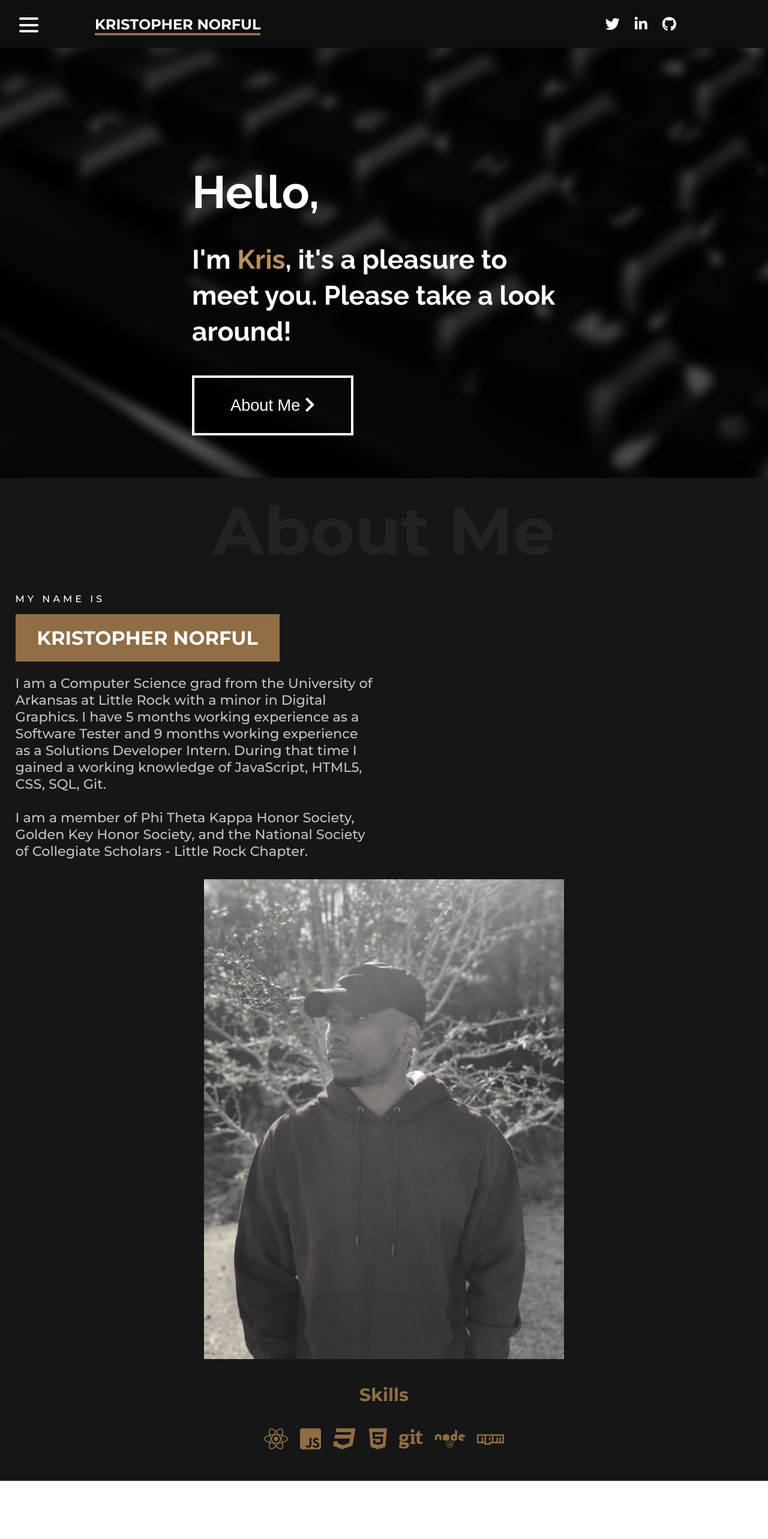
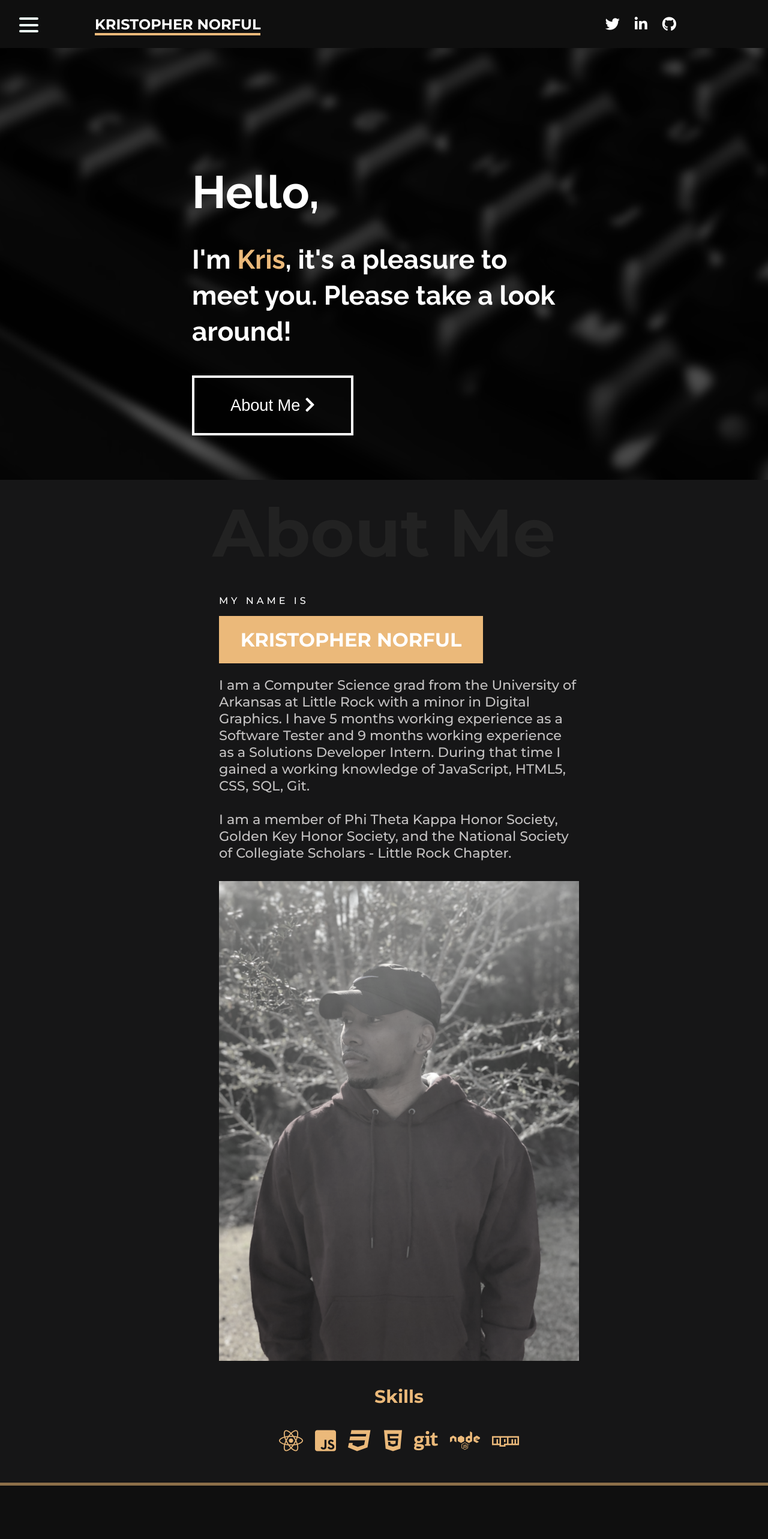
Before and after one commit to knorful/my-page, a React (Create React App) app: page / in a window 1280 px wide. Shown: the top 2566 px of the page at 60% size. Before the commit the page ends 2539 px from the top, so only its background shows below. Built offline with nearby package versions, Linux system fonts and the light colour scheme.

Commit message:
lighten accent color on page

```diff
--- a/src/App.js
+++ b/src/App.js
@@ -12,9 +12,9 @@ function App() {
       <NavBar />
       <Landing />
       <About />
-      {/*<Projects />
+      <Projects />
       <Contact />
-      <Footer /> */}
+      <Footer />
     </div>
   );
 }
--- a/src/components/About/About.js
+++ b/src/components/About/About.js
@@ -100,7 +100,7 @@ const Div = styled.div`
 
 const Div2 = styled.div`
   transform: translateY(${({ animate }) => (animate ? "0" : "100vh")});
-  transition: transform 1s 0.5s;
+  transition: transform 1s 0.4s;
 `;
 
 const Div3 = styled.div`
--- a/src/components/About/About.module.css
+++ b/src/components/About/About.module.css
@@ -5,8 +5,7 @@
   width: 100%;
   height: fit-content;
   z-index: 10;
-  color: #8f6e45;
-  margin-top: -77px;
+  color: #ebb97a;
 }
 
 .About h1 {
@@ -22,7 +21,7 @@
   display: flex;
   flex-direction: column-reverse;
   justify-content: space-between;
-  margin: 70px 2%;
+  margin: 0 2%;
   font-size: 1.5rem;
 }
 
@@ -30,6 +29,7 @@
   display: flex;
   align-items: center;
   justify-content: center;
+  margin-left: 50px;
 }
 
 .About .background {
@@ -69,7 +69,7 @@
 }
 
 .About .introName {
-  background: #8f6e45;
+  background: #ebb97a;
   font-size: 2rem;
   color: white;
   padding: 20px;
@@ -120,6 +120,7 @@
   .About .bioContainer .background {
     order: 3;
     margin: 0;
+    align-self: auto;
   }
 }
 
--- a/src/components/Footer/Footer.module.css
+++ b/src/components/Footer/Footer.module.css
@@ -1,10 +1,12 @@
 .Footer {
   display: flex;
+  position: relative;
   height: 100px;
   justify-content: space-around;
   align-items: center;
   background-color: #161617;
   color: white;
+  z-index: 10;
 }
 
 .Footer .Links i {
@@ -15,5 +17,5 @@
 }
 
 .Footer i:hover {
-  color: #adefd1ff;
+  color: #ebb97a;
 }
--- a/src/components/Landing/Landing.module.css
+++ b/src/components/Landing/Landing.module.css
@@ -53,14 +53,16 @@
 .Landing button:hover {
   transition: all 0.5s;
   cursor: pointer;
-  background-color: #8d6f49;
+  background-color: #ebb97a;
   border-color: black;
   color: black;
   border-radius: 5px;
 }
 
-.Landing figure {
+.Landing figure,
+.Landing figure img {
   margin: 0;
+  height: 100vh;
 }
 
 .Landing .tint img {
@@ -87,7 +89,7 @@
 }
 
 .Landing span {
-  color: #b88f5e;
+  color: #ebb97a;
 }
 
 @media only screen and (max-width: 1004px) {
--- a/src/components/Navigation/NavigationItems/NavigationItems.module.css
+++ b/src/components/Navigation/NavigationItems/NavigationItems.module.css
@@ -26,7 +26,7 @@
 .NavItems li:hover,
 .NavItems li a:hover {
   transition: all 0.5s;
-  color: #8c6f49;
+  color: #ebb97a;
 }
 
 .Logo {
@@ -38,7 +38,7 @@
 .Logo a {
   text-decoration: none;
   color: white;
-  border-bottom: 4px solid #8c6f49;
+  border-bottom: 4px solid #ebb97a;
   margin: 0 30px;
   height: 100%;
 }
@@ -46,7 +46,7 @@
 .Logo a:hover,
 .Logo:hover {
   transition: all 0.5s;
-  background-color: #8c6f49;
+  background-color: #ebb97a;
   color: black;
 }
 
@@ -58,13 +58,14 @@
 }
 
 .NavItems i:hover {
-  color: #8c6f49;
+  color: #ebb97a;
 }
 
 @media only screen and (min-width: 501px) and (max-width: 630px) {
   .Logo {
     font-size: 0.8rem !important;
     margin-left: 10px;
+    padding: 0 10px;
   }
 
   .NavItems .Links i {
--- a/src/components/Projects/Projects.js
+++ b/src/components/Projects/Projects.js
@@ -55,7 +55,7 @@ const opacity = keyframes`
 
 const Div2 = styled.div`
   transform: translateX(${({ animate }) => (animate ? "0" : "100vw")});
-  transition: transform 1s;
+  transition: transform 1s 0.6s;
 `;
 
 export default Projects;
--- a/src/components/Projects/Projects.module.css
+++ b/src/components/Projects/Projects.module.css
@@ -34,3 +34,21 @@
   height: 300px;
   border-radius: 100%;
 }
+
+@media only screen and (max-width: 1011px) {
+  .Projects {
+    height: fit-content;
+  }
+  .Projects .container {
+    grid-template-columns: 300px;
+    grid-template-rows: repeat(3, 200px);
+    grid-gap: 150px;
+    padding-bottom: 100px;
+  }
+}
+
+@media only screen and (max-width: 680px) {
+  .Projects h1 {
+    font-size: 4.5rem;
+  }
+}
```
Also changed, not shown: 1 other file (tests, documents, lock files or other folders).
